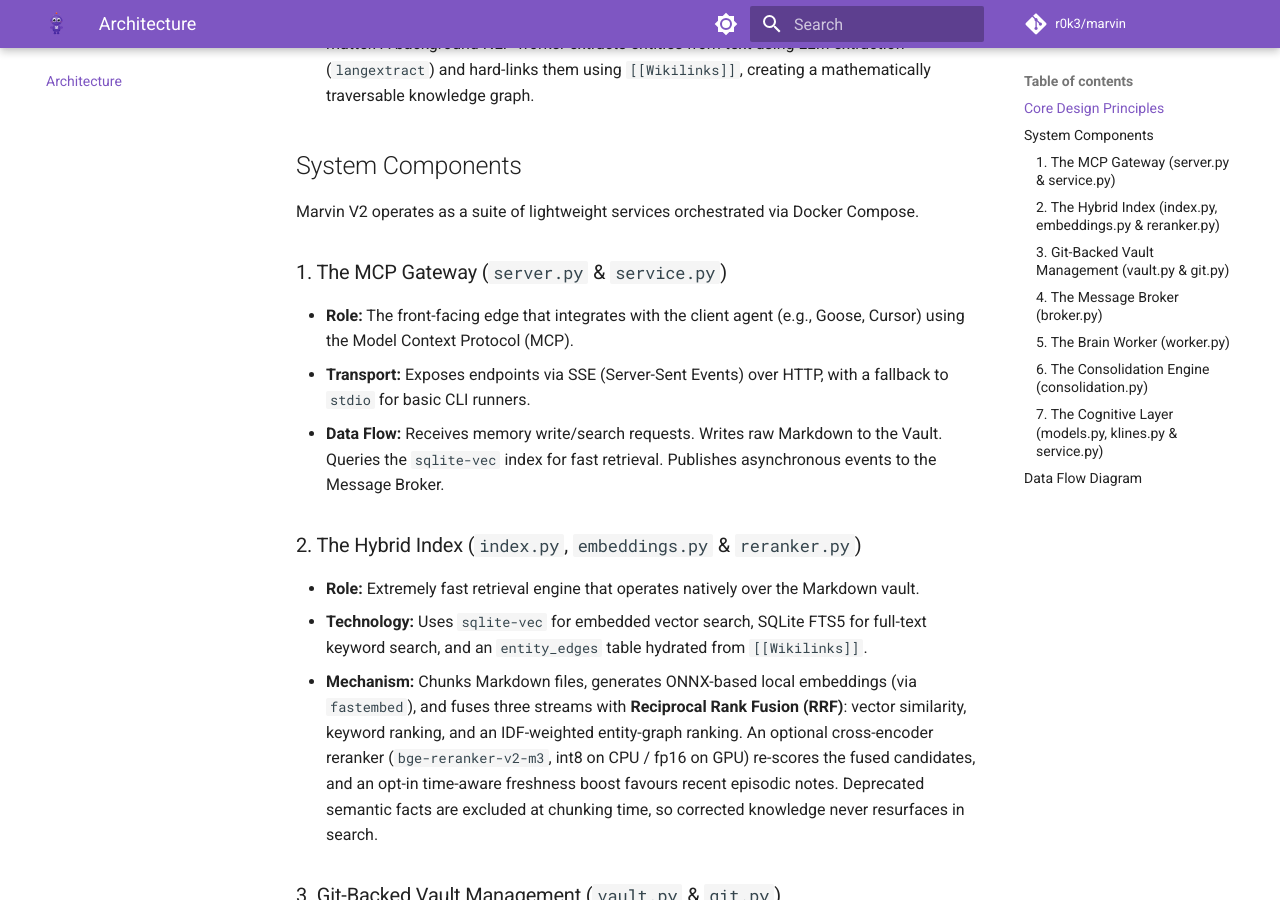
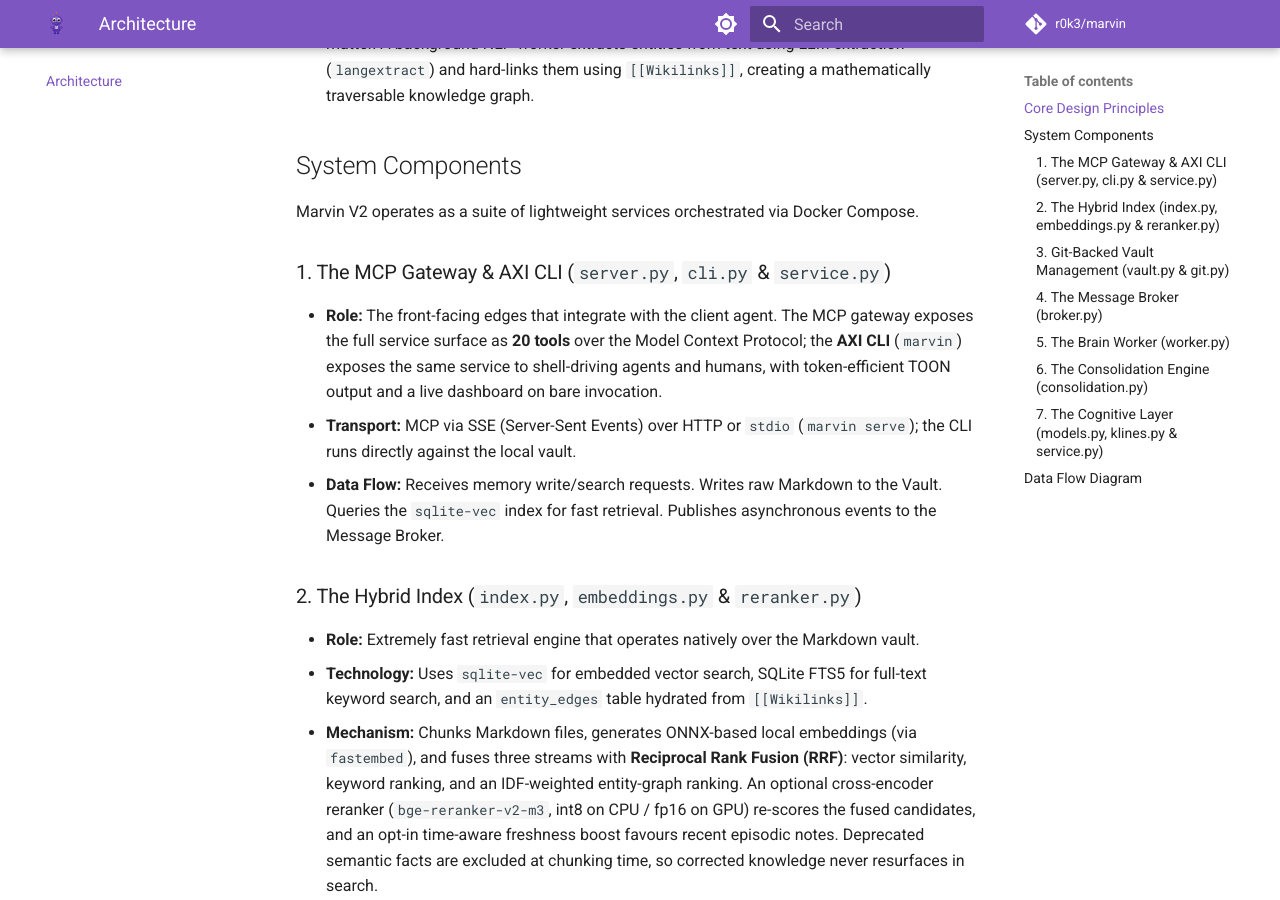
Before and after one commit to r0k3/marvin, an MkDocs documentation site: the page built from docs/architecture.md, in a window 1280 px wide and 900 px high, scrolled down 644 px. Built offline with MkDocs 1.6.1 and Material for MkDocs 9.7.7, drawn with Linux system fonts in a browser that asks for light colours; comment, search, counter and statistics services are not loaded.

Commit message:
docs: surface the v0.3 MCP + CLI story everywhere
README: the lightweight quick start now shows the live TOON dashboard
(bare `marvin` is content, not help) and `marvin skill install`; the
Documentation section links directly to the MCP tools (20), CLI, skill,
architecture, and evaluation pages. Docs home gains the same quick
links. Architecture pages (site + repo copy) describe the dual
front-end honestly: the 20-tool MCP gateway and the AXI CLI over one
service layer. CLI reference adds the `marvin skill show|install`
commands and pairs the dashboard hook with the agent skill.

Claude-Session: https://claude.ai/code/session_01XGXtnio1XvBWhvx7Au9gvL

```diff
--- a/docs/architecture.md
+++ b/docs/architecture.md
@@ -13,9 +13,9 @@ Marvin is designed to bridge the gap between an LLM agent's ephemeral context wi
 
 Marvin V2 operates as a suite of lightweight services orchestrated via Docker Compose.
 
-### 1. The MCP Gateway (`server.py` & `service.py`)
-*   **Role:** The front-facing edge that integrates with the client agent (e.g., Goose, Cursor) using the Model Context Protocol (MCP).
-*   **Transport:** Exposes endpoints via SSE (Server-Sent Events) over HTTP, with a fallback to `stdio` for basic CLI runners.
+### 1. The MCP Gateway & AXI CLI (`server.py`, `cli.py` & `service.py`)
+*   **Role:** The front-facing edges that integrate with the client agent. The MCP gateway exposes the full service surface as **20 tools** over the Model Context Protocol; the **AXI CLI** (`marvin`) exposes the same service to shell-driving agents and humans, with token-efficient TOON output and a live dashboard on bare invocation.
+*   **Transport:** MCP via SSE (Server-Sent Events) over HTTP or `stdio` (`marvin serve`); the CLI runs directly against the local vault.
 *   **Data Flow:** Receives memory write/search requests. Writes raw Markdown to the Vault. Queries the `sqlite-vec` index for fast retrieval. Publishes asynchronous events to the Message Broker.
 
 ### 2. The Hybrid Index (`index.py`, `embeddings.py` & `reranker.py`)
```
Also changed, not shown: ARCHITECTURE.md (+3 -3 lines), README.md (+30 -2 lines), docs/index.md (+1 -1 lines), docs/reference/cli.md (+5 -1 lines).
